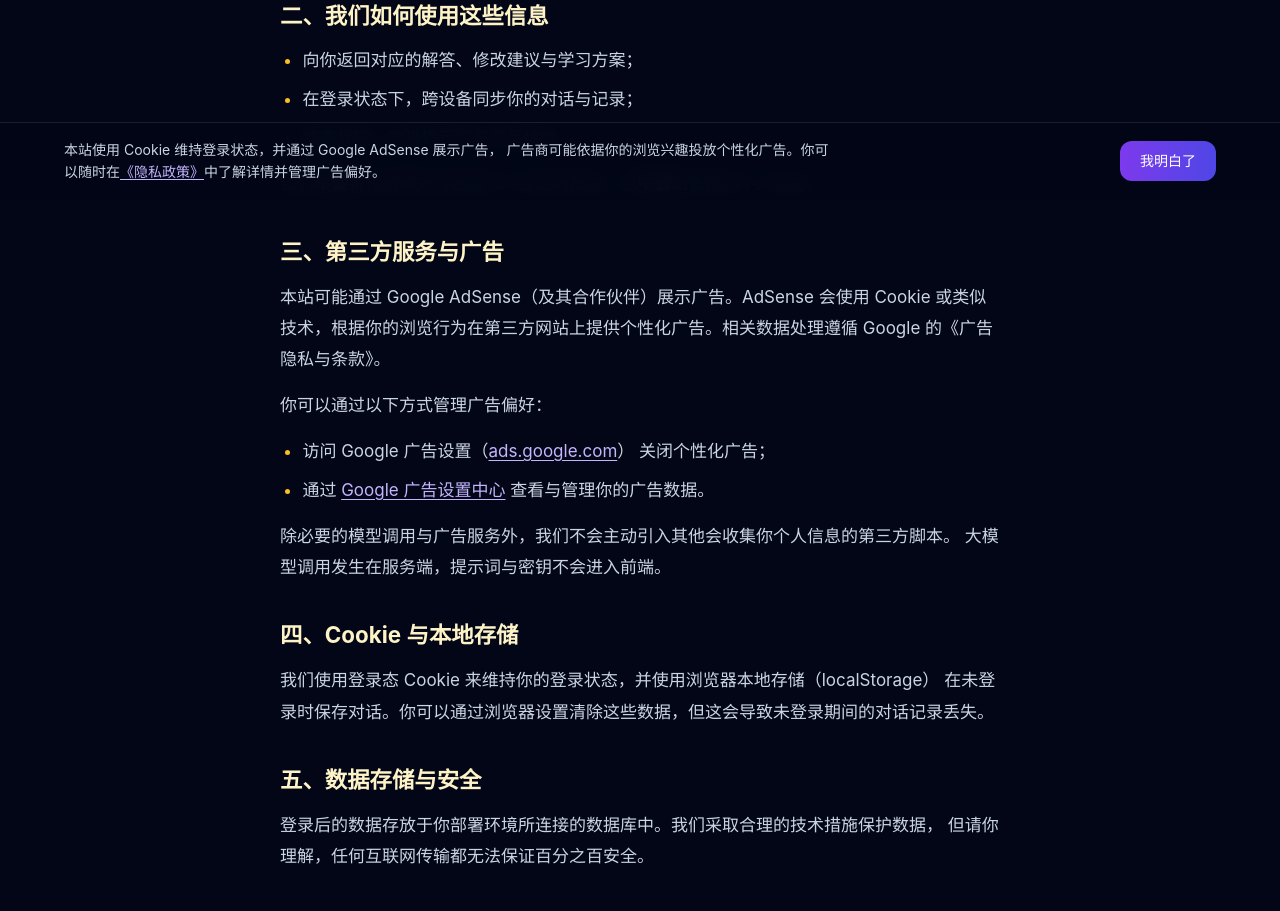
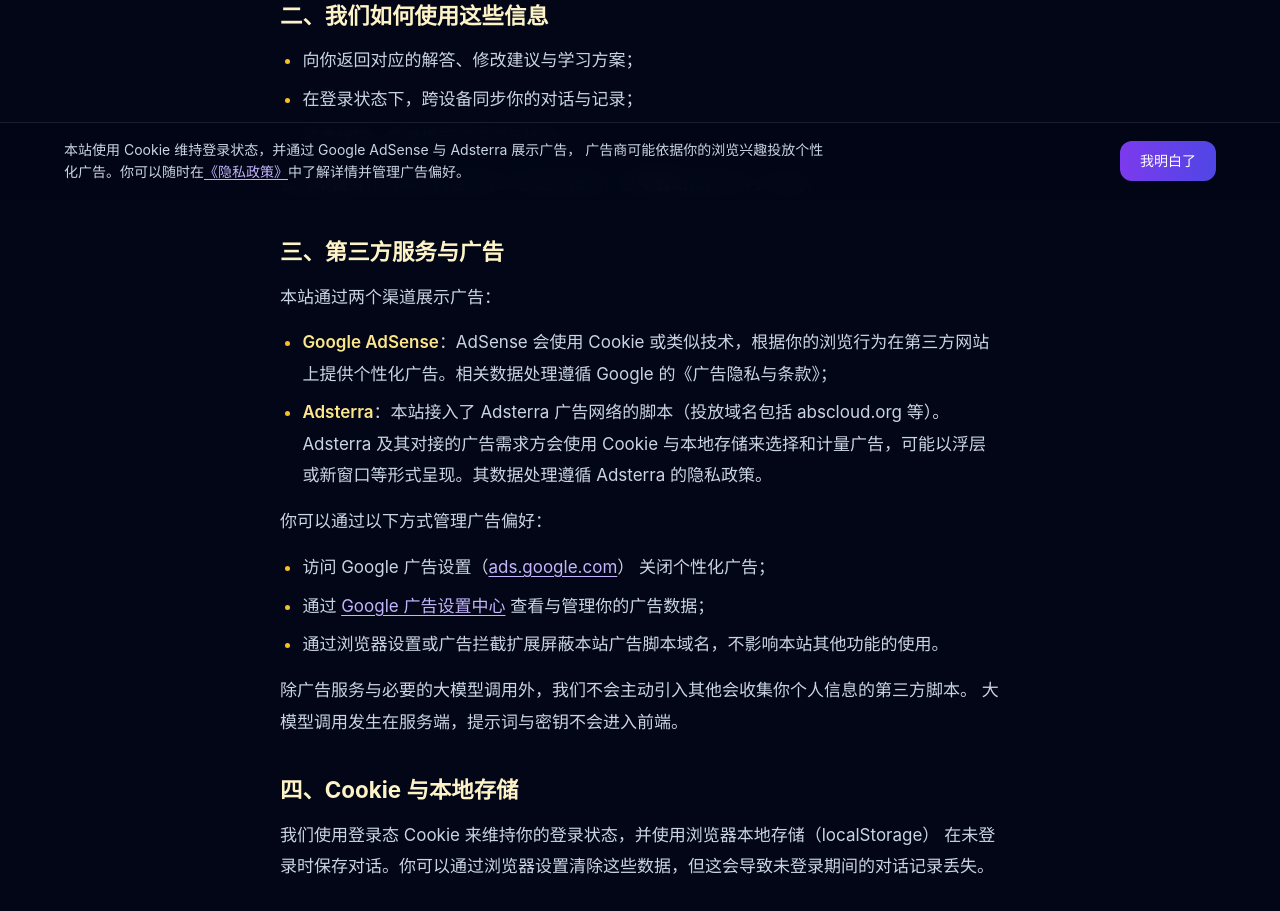
Before and after one commit to xushoulin/next-demo, a Next.js app: page /privacy in a window 1280 px wide. Shown: the part 600-1511 px from the top of the page. Built offline with nearby package versions, Linux system fonts and the light colour scheme; no server answers.

Commit message:
feat: 接入 Adsterra 广告脚本并同步隐私披露
- 根布局引入 Adsterra 投放脚本（abscloud.org）
- 隐私政策补充 Adsterra 广告数据说明与屏蔽方式
- Cookie 横幅文案同步两个广告渠道

```diff
--- a/app/(site)/privacy/page.tsx
+++ b/app/(site)/privacy/page.tsx
@@ -48,10 +48,22 @@ export default function PrivacyPage() {
 
         <h2>三、第三方服务与广告</h2>
         <p>
-          本站可能通过 Google AdSense（及其合作伙伴）展示广告。AdSense 会使用 Cookie
-          或类似技术，根据你的浏览行为在第三方网站上提供个性化广告。相关数据处理遵循
-          Google 的《广告隐私与条款》。
+          本站通过两个渠道展示广告：
         </p>
+        <ul>
+          <li>
+            <strong>Google AdSense</strong>：AdSense 会使用 Cookie
+            或类似技术，根据你的浏览行为在第三方网站上提供个性化广告。相关数据处理遵循
+            Google 的《广告隐私与条款》；
+          </li>
+          <li>
+            <strong>Adsterra</strong>：本站接入了 Adsterra
+            广告网络的脚本（投放域名包括 abscloud.org
+            等）。Adsterra 及其对接的广告需求方会使用 Cookie
+            与本地存储来选择和计量广告，可能以浮层或新窗口等形式呈现。其数据处理遵循
+            Adsterra 的隐私政策。
+          </li>
+        </ul>
         <p>你可以通过以下方式管理广告偏好：</p>
         <ul>
           <li>
@@ -63,11 +75,14 @@ export default function PrivacyPage() {
             <a href="https://adssettings.google.com/" target="_blank" rel="noopener noreferrer">
               Google 广告设置中心
             </a>{' '}
-            查看与管理你的广告数据。
+            查看与管理你的广告数据；
+          </li>
+          <li>
+            通过浏览器设置或广告拦截扩展屏蔽本站广告脚本域名，不影响本站其他功能的使用。
           </li>
         </ul>
         <p>
-          除必要的模型调用与广告服务外，我们不会主动引入其他会收集你个人信息的第三方脚本。
+          除广告服务与必要的大模型调用外，我们不会主动引入其他会收集你个人信息的第三方脚本。
           大模型调用发生在服务端，提示词与密钥不会进入前端。
         </p>
 
--- a/app/components/CookieConsent.tsx
+++ b/app/components/CookieConsent.tsx
@@ -41,7 +41,7 @@ export default function CookieConsent() {
     >
       <div className="mx-auto flex max-w-6xl flex-col gap-3 sm:flex-row sm:items-center sm:justify-between">
         <p className="max-w-3xl text-sm leading-relaxed text-slate-300">
-          本站使用 Cookie 维持登录状态，并通过 Google AdSense 展示广告，
+          本站使用 Cookie 维持登录状态，并通过 Google AdSense 与 Adsterra 展示广告，
           广告商可能依据你的浏览兴趣投放个性化广告。你可以随时在
           <Link href="/privacy" className="text-violet-300 underline underline-offset-2 hover:text-violet-200">
             《隐私政策》
--- a/app/layout.tsx
+++ b/app/layout.tsx
@@ -65,6 +65,11 @@ export default function RootLayout({
           src="https://pagead2.googlesyndication.com/pagead/js/adsbygoogle.js?client=ca-pub-2622415797490761"
           crossOrigin="anonymous"
         ></script>
+        {/* Adsterra 广告脚本 */}
+        <script
+          data-cfasync="false"
+          src="https://abscloud.org/1/b6a9e274f14ed217baa93729e648f5be"
+        ></script>
       </head>
       <body className="min-h-screen antialiased">
         {children}
```
